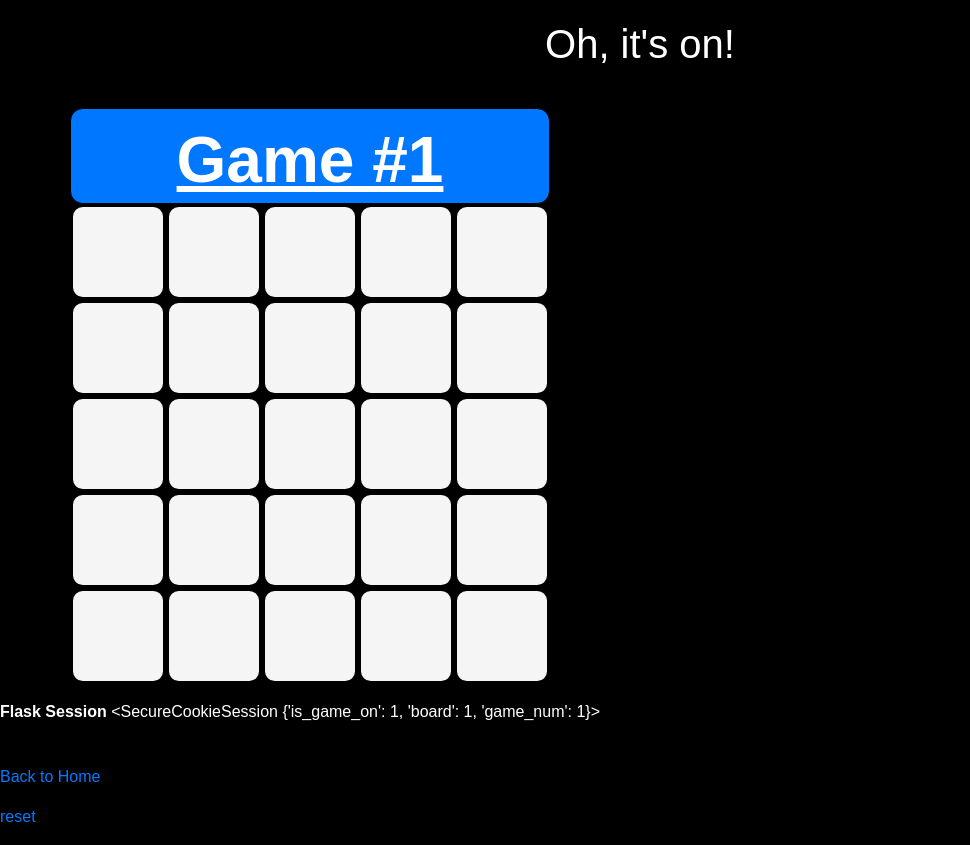
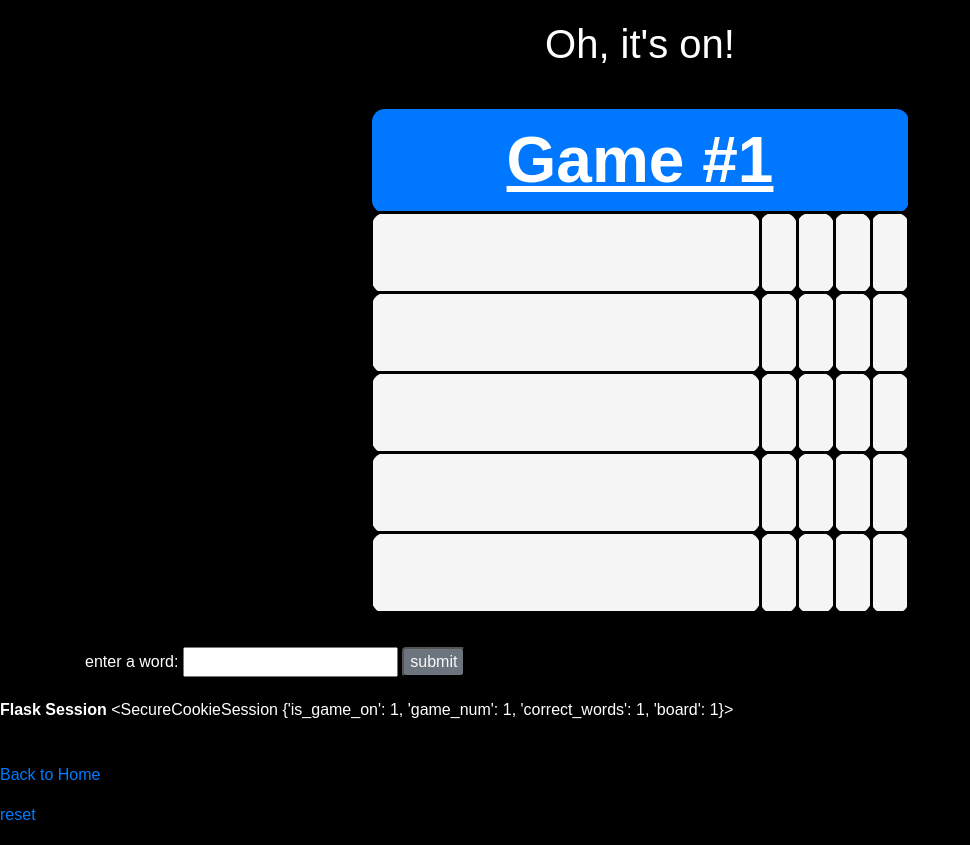
Before and after one commit to kingtor69/flask-boggle, a Flask app: template templates/board.html in a window 1280 px wide. Shown: the whole page, without its empty margins (0-970 px from the left). After the commit the page ends 820 px from the top, so only its background shows below. Run offline with Flask 2, Linux system fonts and the light colour scheme; the template is opened without the code that fills it, so the values that code supplies are empty; the visitor is signed in with stand-in values (Sample User, id 1); parts of the project's set-up code (start-up, migrations or seed data) failed here and were passed over; some libraries are stand-ins or nearby versions.

Commit message:
almost done

```diff
--- a/app.py
+++ b/app.py
@@ -5,36 +5,51 @@ app = Flask(__name__)
 app.config['SECRET_KEY'] = "damn-secret"
 
 
-from boggle import Boggle
+from boggle import Boggle, this_game
 
 
 @app.route('/')
 def load_home_page():
-    if session.get('is_game_on') and session.get('board'):
-        board = session['board']
-        return render_template('board.html', board = board)
-    return redirect('/reset')
+    return render_template('home.html')
 
 @app.route('/board')
 def load_board():
-    game_on = request.args['play']
-    session['is_game_on'] = game_on
-    if not game_on:
-        flash('something went wrong, please try again', 'info')
-        return redirect('/')
+    # game_on = request.args['play']
+    # session['is_game_on'] = game_on
+    # if not game_on:
+    #     flash('something went wrong, please try again', 'info')
+    #     return redirect('/')
 
     game_num = session.get('game_num', 0)
     game_num += 1
     session['game_num'] = game_num
-
+    correct_words = session.get('correct_words', [])
     this_game = Boggle()
     board = this_game.make_board()
     session['board'] = board
     flash("Let's play!", "info")
-    return render_template('board.html', board = board)
+    return render_template('board.html', board = board, len_correct_words = len(correct_words))
+
+@app.route('/play')
+def play_a_word():
+    word = request.args['word']
+    board = session['board']
+    correct_words = session.get('correct_words', [])
+    is_word_valid = this_game.check_valid_word(board, word)
+    if is_word_valid == "ok":
+        if correct_words.count(word) > 0:
+            flash ("You already got that word.", "info")
+        else:
+            correct_words.append(word)
+            session['correct_words'] = correct_words
+            random_compliment = "good one!"
+            flash (random_compliment, "thank_you")
+    else:
+        flash (f"Sorry, that word is {is_word_valid}.", "error")
+    return render_template('board.html', board = board, len_correct_words = len(correct_words))
 
 @app.route('/reset')
 def reset_session_restart():
     session.clear()
     session['is_game_on'] = False
-    return render_template ('home.html')
+    return redirect ('/')
--- a/static/style.css
+++ b/static/style.css
@@ -45,8 +45,8 @@ th {
 	text-decoration: underline;
 	background-color: #07f;
 	color: white;
-	width: 30rem;
-	height: 6rem;
+	width: 400px;
+	height: 80px;
 	border: 0.1rem black solid;
 	border-radius: 1vw;
 	padding: 0.2rem;
@@ -58,9 +58,20 @@ td {
 	background-color: whitesmoke;
 	color: black;
 	font-weight: bolder;
-	width: 6rem;
-	height: 6rem;
+	width: 80px;
+	height: 80px;
 	border: 0.2rem black solid;
 	border-radius: 1vw;
 	padding: 0.2rem;
 }
+
+input .word-input {
+	font-size: 2rem;
+	height: 3rem;
+	border: 1px black solid;
+	border-radius: 6px;
+}
+
+.submit-butt {
+	border-radius: 4px;
+}
--- a/templates/board.html
+++ b/templates/board.html
@@ -5,15 +5,17 @@
 {% block content %}
 <div class="container fluid">
     <br>
+    <div class="row justify-content-center">
+        <div class="col col-md-8 col-lg-6">
             <table class="boggle-board">
                 <thead class="text-center">
-            <tr class="row justify-content-center">
+                    <tr>
                         <th colspan="5">Game #{{ session['game_num']}}</td>
                     </tr>
                 </thead>
                 <tbody>
                     {% for row in range(5) %}
-            <tr class="row justify-content-between">
+                    <tr>
                     {% for col in range(5) %}
                         <td class="col text-center" id="{{row}}-{{col}}">{{ board[row][col] }}</td>
                     {% endfor %}
@@ -22,4 +24,23 @@
                 </tbody>
             </table>
         </div>
+    </div>
+    <hr>
+    <div class="row">
+        <div class="col col-6">
+            <form action="/play" method="GET">
+                <label for="word">enter a word: </label>
+                <input type="text" id="word" name="word" class="word-input border-rounded">
+                <button class="bg-secondary text-light submit-butt">submit</button>
+            </form>
+        </div>
+        <div class="col col-6">
+            <ul>
+                {% for i in range(len_correct_words) %}
+                    <li>{{ session['correct_words'][i] }}</li>
+                {% endfor %}
+            </ul>
+        </div>
+    </div>
+</div>
 {% endblock %}
```
Also changed, not shown: boggle.py (+5 -2 lines), story.md (+13 -0 lines), test_app.py (+52 -25 lines). Lines whose indentation alone changed are shown as unchanged.
